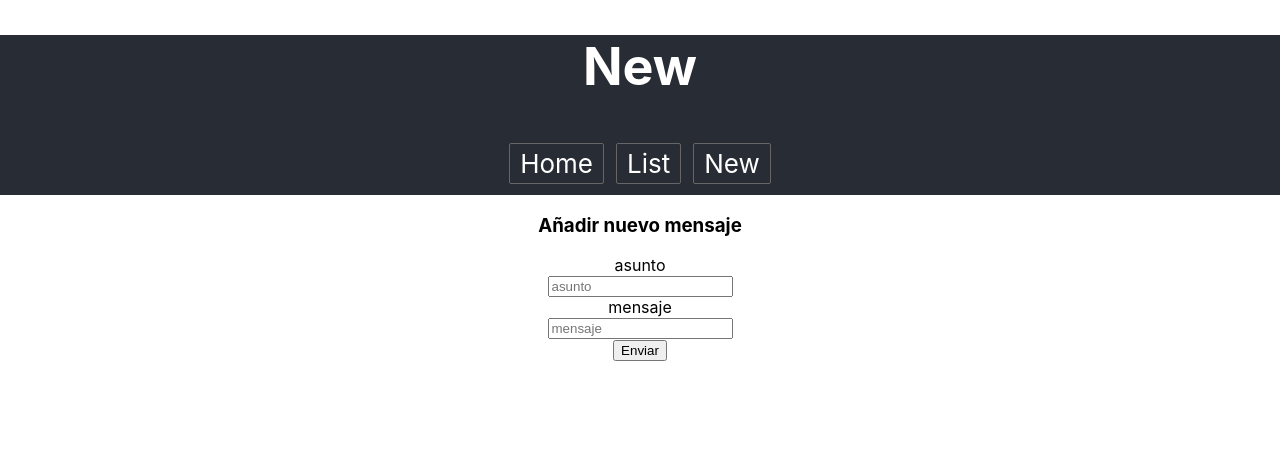
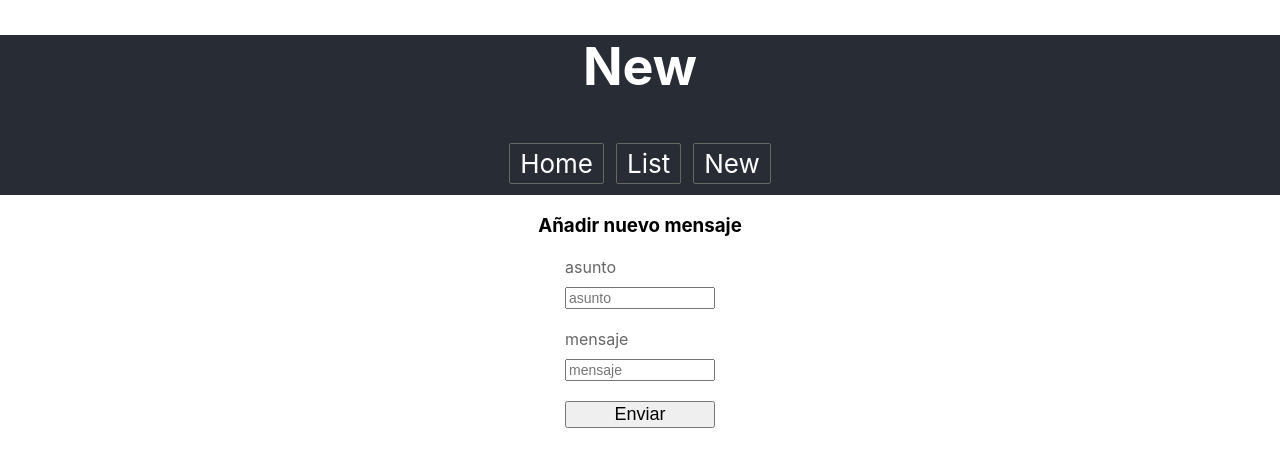
Before and after one commit to jorgefprietol/redux_app, a React (Create React App) app: page /form in a window 1280 px wide. Shown: the top 466 px of the page. Built offline with nearby package versions, Linux system fonts and the light colour scheme.

Commit message:
Validacion de los datos

```diff
--- a/src/component/form/Form.css
+++ b/src/component/form/Form.css
@@ -0,0 +1,27 @@
+.Form {
+
+}
+
+.Form div{
+    width: 150px;
+    margin: 10px auto;
+}
+
+.Form label{
+    margin: 20px 0 10px;
+    color: #666;
+    display: block;
+    text-align: left;
+}
+
+.Form input, .Form textarea{
+    width: 100%;
+    display: block;
+    font-size: 14px;
+    box-sizing: border-box;
+}
+
+.Form input.enviar {
+    font-size: 18px;
+    margin-top: 20px;
+}
--- a/src/component/form/Form.js
+++ b/src/component/form/Form.js
@@ -7,15 +7,25 @@ import {reduxForm, Field} from 'redux-form';
 
 const validate = values => {
   const errors = {};
+  if(!values.asunto){
+    errors.asunto = 'Required';
+  } else if(values.asunto.length < 6){
+    errors.asunto = 'Minimun be 2 characters or more';
+  }
+  if(!values.mensaje){
+    errors.mensaje = 'Required';
+  } else if(values.mensaje.length < 6){
+    errors.mensaje = 'Minimun be 2 characters or more';
+  }
   return errors;
 }
 
-const renderField = ({label,input, type}) => (
+const renderField = ({label,input, type, meta: {touched, error, warning}}) => (
   <div>
     <label className='control-label'>{label}</label>
     <div>
       <input {...input} type={type} className='form-control' placeholder={label} />
-
+      {touched && ((error && <span className='text-danger'>{error}</span>) || (warning && <span className='text-warning'>{warning}</span>))}
     </div>
   </div>
 )
```
